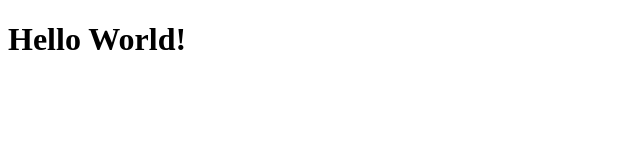
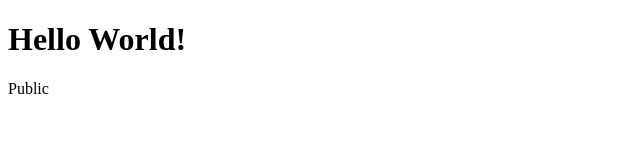
Before and after one commit to Gouze/gouze.github.io, a plain HTML site: page public/index.html in a window 1280 px wide. Shown: the full height of the page, 0-640 px from the left. Drawn offline with Linux system fonts and the light colour scheme.

Commit message:
commit index

```diff
--- a/public/index.html
+++ b/public/index.html
@@ -8,5 +8,6 @@
 </head>
 <body>
     <h1>Hello World!</h1>
+    Public
 </body>
 </html></html>
```
Also changed, not shown: index.html (+1 -0 lines), 2 other files.
